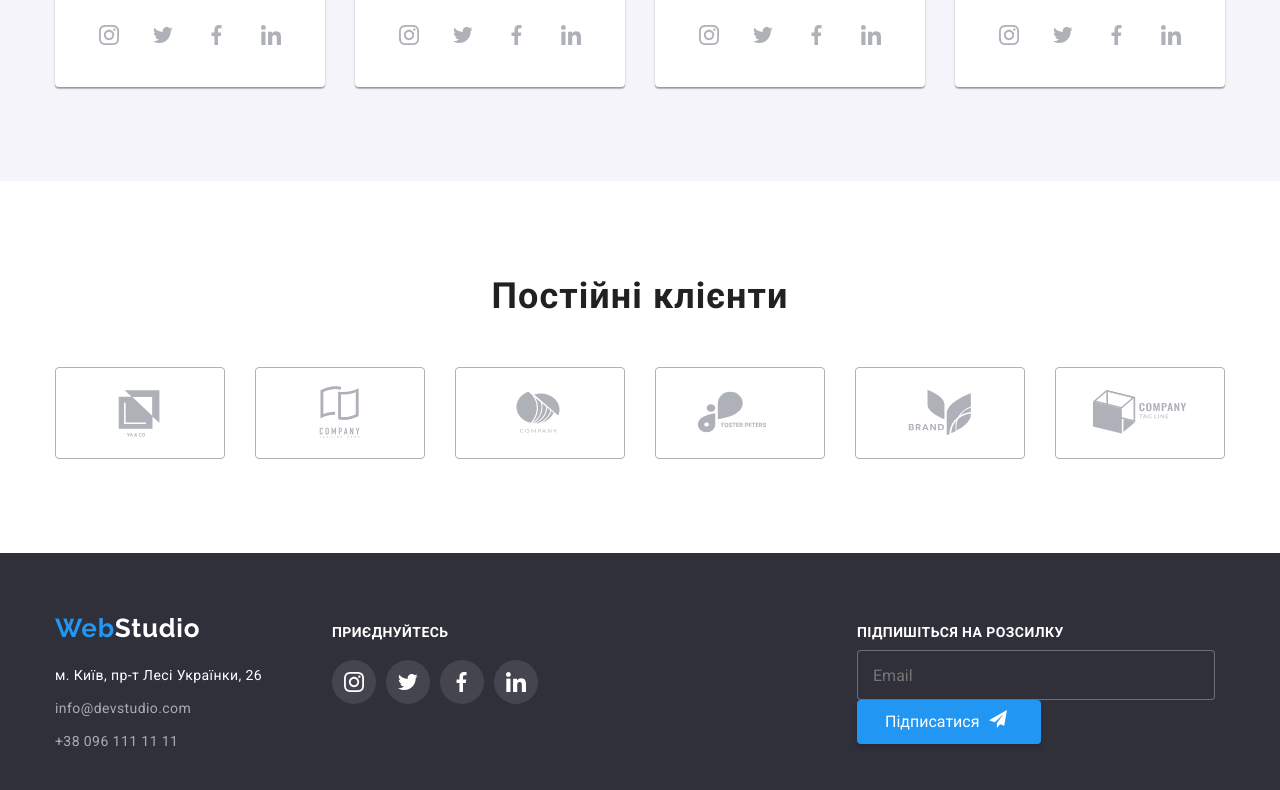
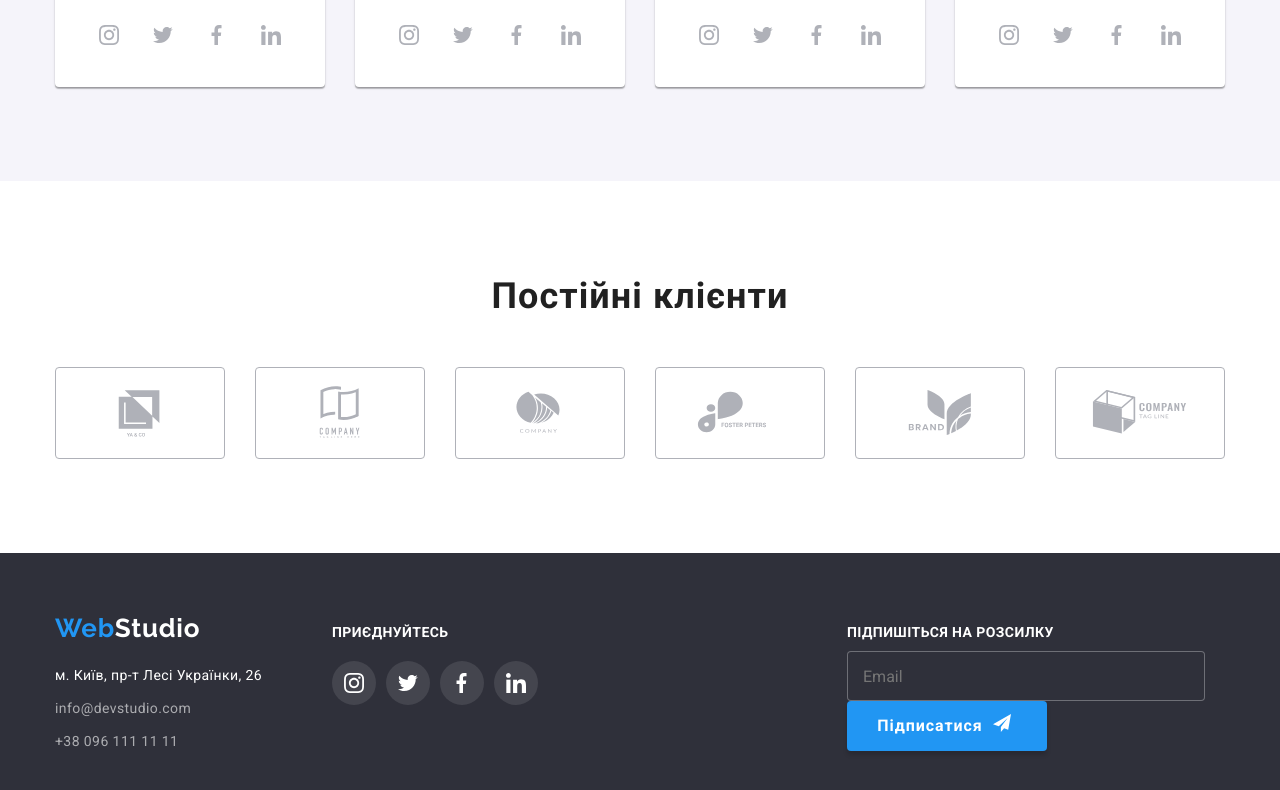
Before and after one commit to kruttko/goit-markup-hw-06, a plain HTML site: page index.html in a window 1280 px wide. Shown: the part 2124-2914 px from the top of the page. Drawn offline with nearby package versions, Linux system fonts and the light colour scheme.

Commit message:
button text style added

```diff
--- a/css/styles.css
+++ b/css/styles.css
@@ -632,7 +632,7 @@ header .logo {
     font-family: inherit;
     font-weight: 700;
     font-size: 14px;
-    line-height: 16px;
+    line-height: 1.14;
     letter-spacing: 0.03em;
     text-transform: uppercase;
     color: var(--primary-text-color-theme-dark);
@@ -661,7 +661,7 @@ header .logo {
     font-family: inherit;
     font-weight: 700;
     font-size: 14px;
-    line-height: 16px;
+    line-height: 1.14;
     letter-spacing: 0.03em;
     text-transform: uppercase;
     color: var(--primary-text-color-theme-dark);
@@ -674,7 +674,7 @@ header .logo {
     margin-right: 10px;
 
     font-size: 16px;
-    line-height: 20px;
+    line-height: 1.25;
     background-color: var(--dark-background-section-color);
     border: 1px solid rgba(255, 255, 255, 0.3);
     border-radius: 4px;
@@ -683,8 +683,16 @@ header .logo {
 .footer-subscription-button {
     display: flex;
     align-items: center;
+    justify-content: center;
     padding: 10px 28px;
+    min-width: 200px;
+    height: 50px;
 
+    font-family: inherit;
+    font-weight: 700;
+    font-size: 16px;
+    line-height: 1.88;
+    letter-spacing: 0.06em;
     color: var(--button-text-hover-color);
     background-color: var(--accent-color);
     box-shadow: 0px 4px 4px rgba(0, 0, 0, 0.15);
@@ -701,6 +709,11 @@ header .logo {
 
 .footer-subscription-icon {
     margin-left: 10px;
+}
+
+.form-subscription {
+    margin-right: 10px;
+
 }
 
 /* ================ end footer ================ */
```
